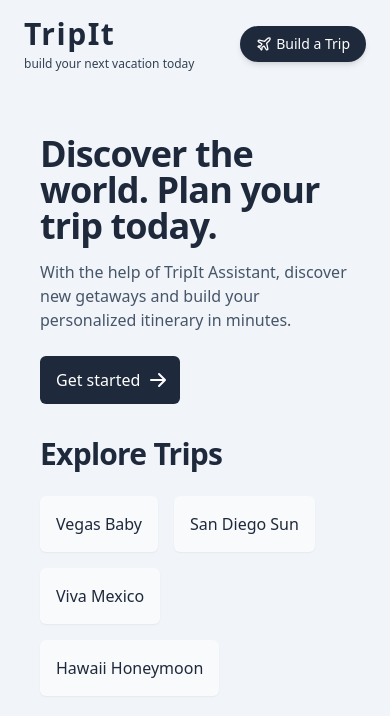
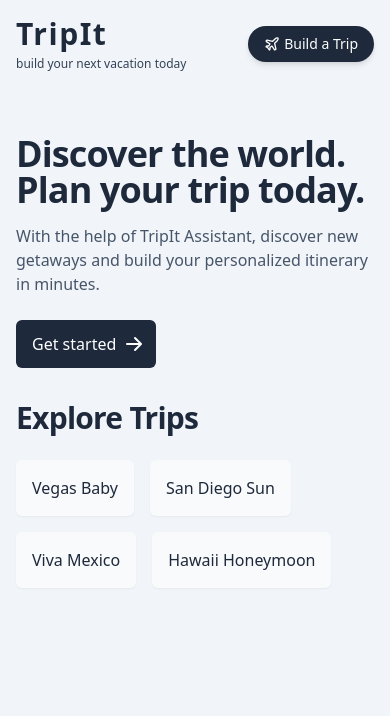
Before and after one commit to sh786/precedent, a Next.js app: page / in a window 390 px wide. Shown: the top 716 px of the page. Built offline with nearby package versions, Linux system fonts and the light colour scheme.

Commit message:
better responsiveness

```diff
--- a/app/layout.tsx
+++ b/app/layout.tsx
@@ -21,7 +21,7 @@
     <html lang="en">
       <body className={cn(sfPro.variable, inter.variable, 'bg-slate-100')}>
         <NavBar />
-        <main className="flex flex-col py-4 px-10">{children}</main>
+        <main className="flex flex-col p-4 sm:px-10">{children}</main>
       </body>
     </html>
   );
--- a/components/NavBar.tsx
+++ b/components/NavBar.tsx
@@ -5,7 +5,7 @@
 
 export function NavBar() {
   return (
-    <nav className="flex items-center rounded-b-xl py-4 px-6 text-slate-800">
+    <nav className="flex items-center rounded-b-xl p-4 text-slate-800 sm:px-6">
       <Div whileHover={{ scale: 1.05 }}>
         <Link
           href="/"
```
